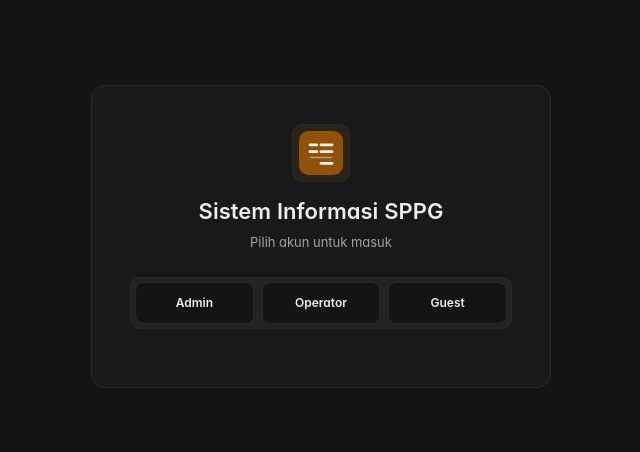
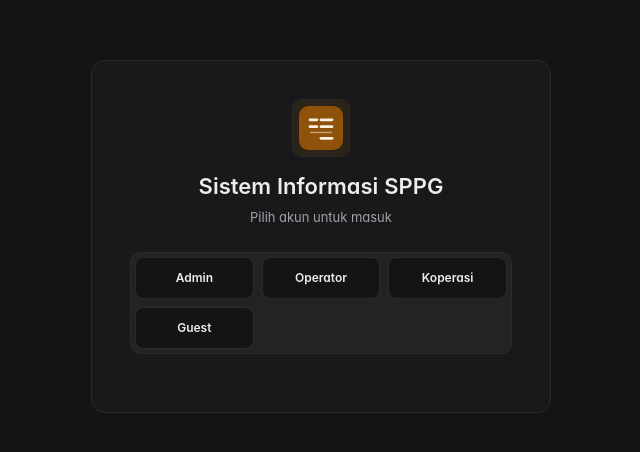
Before and after one commit to Rversse/sim-sppg, a React (Vite) app: page /sim-sppg/login in a window 1280 px wide. Shown: the part 164-616 px from the top of the page, without its empty margins (319-959 px from the left). Built offline with nearby package versions, Linux system fonts and the light colour scheme; no server answers; a web font is replaced by a local one.

Commit message:
Add Koperasi option and post-login redirect

```diff
--- a/src/pages/LoginPage.tsx
+++ b/src/pages/LoginPage.tsx
@@ -8,12 +8,13 @@ import { useAuth } from '@/features/auth/use-auth'
 import { useToast } from '@/features/ui/toast-context'
 import { loginWithUsername } from '@/features/auth/auth-service'
 
-type LoginUsername = 'admin' | 'operator' | 'guest'
+type LoginUsername = 'admin' | 'operator' | 'koperasi' | 'guest'
 const PIN_LENGTH = 8
 
 const accounts: Array<{ username: LoginUsername; label: string }> = [
   { username: 'admin', label: 'Admin' },
   { username: 'operator', label: 'Operator' },
+  { username: 'koperasi', label: 'Koperasi' },
   { username: 'guest', label: 'Guest' }
 ]
 
@@ -42,7 +43,7 @@ export function LoginPage() {
             <Skeleton className="login-skeleton-mark" />
             <Skeleton className="login-skeleton-title" />
             <Skeleton className="login-skeleton-subtitle" />
-            <div className="login-skeleton-buttons">{Array.from({ length: 3 }, (_, i) => <Skeleton key={i} />)}</div>
+            <div className="login-skeleton-buttons">{Array.from({ length: 4 }, (_, i) => <Skeleton key={i} />)}</div>
             <Skeleton className="login-skeleton-input" />
             <Skeleton className="login-skeleton-submit" />
           </div>
@@ -53,7 +54,7 @@ export function LoginPage() {
 
   if (user) {
     return (
-      <Navigate to={user.role === 'viewer' ? '/bank' : '/dashboard'} replace />
+      <Navigate to={user.role === 'viewer' ? '/bank' : user.role === 'koperasi' ? '/real-import' : '/dashboard'} replace />
     )
   }
 
@@ -69,7 +70,7 @@ export function LoginPage() {
         username,
         username === 'guest' ? undefined : value
       )
-      navigate(username === 'guest' ? '/bank' : '/dashboard', { replace: true })
+      navigate(username === 'guest' ? '/bank' : username === 'koperasi' ? '/real-import' : '/dashboard', { replace: true })
     } catch (error) {
       console.error('Login failed:', error)
       const message =
```
